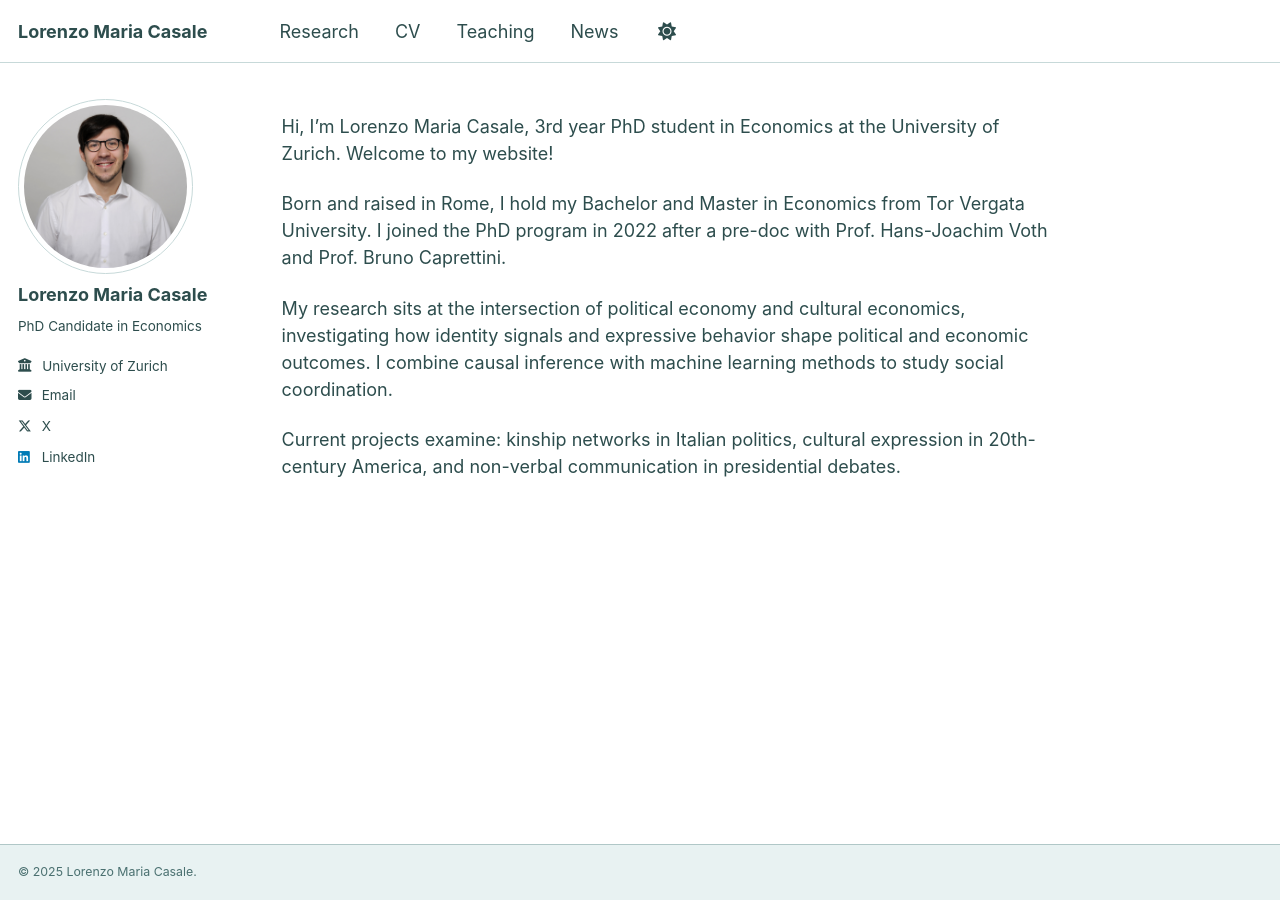
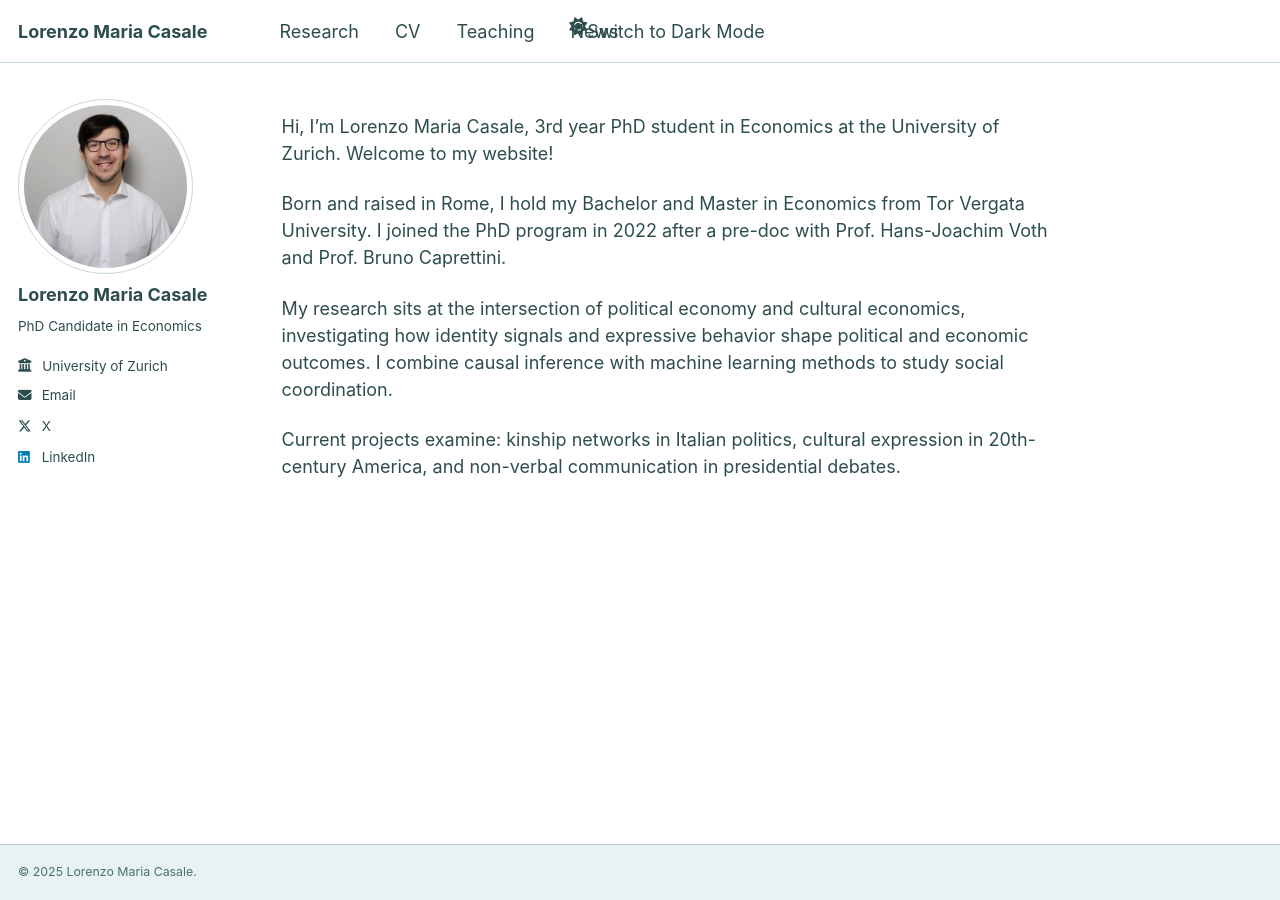
Before and after one commit to lorenzomariacasale/lorenzomariacasale.github.io, a Jekyll site: the page built from _pages/about.md, in a window 1280 px wide. Built offline with Jekyll 4.4.1, drawn with Linux system fonts in a browser that asks for light colours.

Commit message:
First Trial Toggle-Theme

```diff
--- a/_includes/masthead.html
+++ b/_includes/masthead.html
@@ -16,7 +16,10 @@
             <li class="masthead__menu-item"><a href="{{ domain }}{{ link.url }}">{{ link.title }}</a></li>
           {% endfor %}
           <li id="theme-toggle" class="masthead__menu-item persist tail">
-            <a><i id="theme-icon" class="fa-solid fa-sun" aria-hidden="true" title="toggle theme"></i></a>
+            <a>
+              <i id="theme-icon" class="fa-solid fa-sun" aria-hidden="true"></i>
+              <span id="theme-text">Switch to Dark Mode</span>
+            </a>
           </li>
         </ul>
         <ul class="hidden-links hidden"></ul>
```
Also changed, not shown: assets/js/_main.js (+5 -3 lines).
